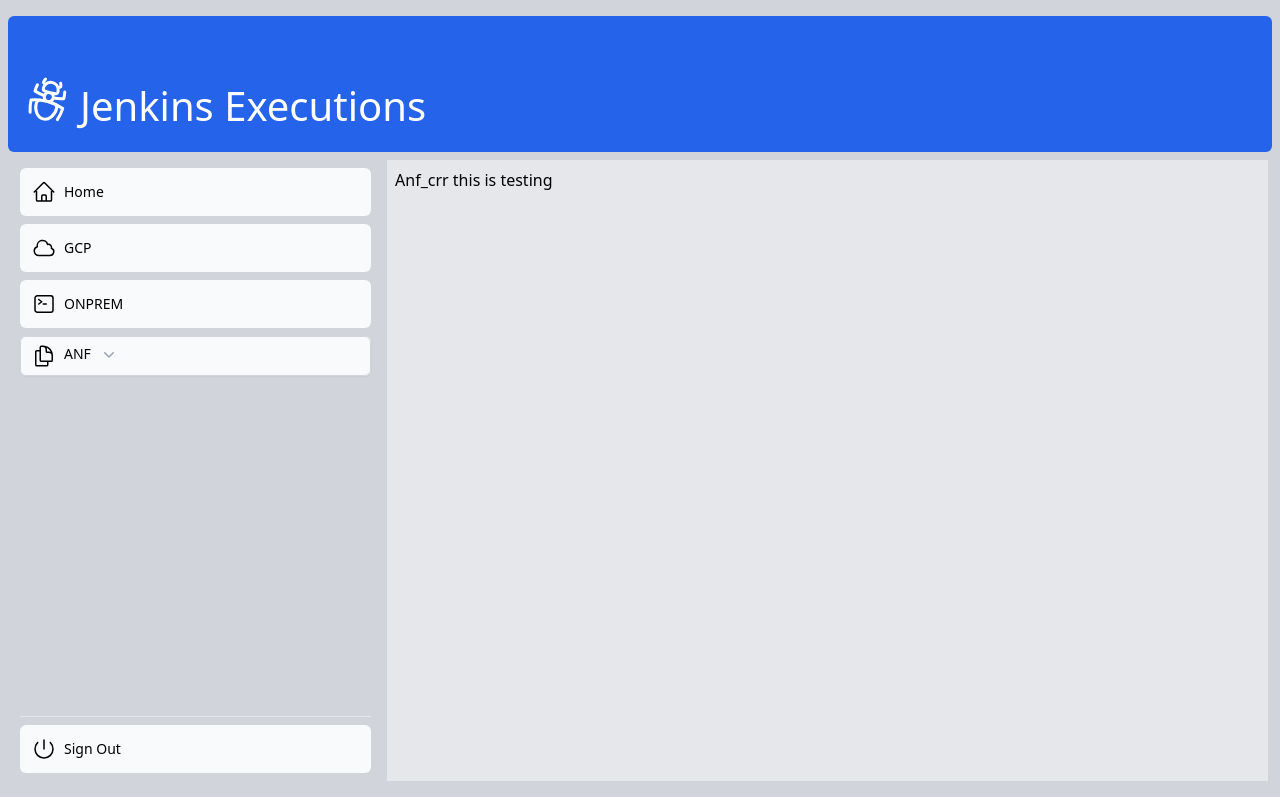
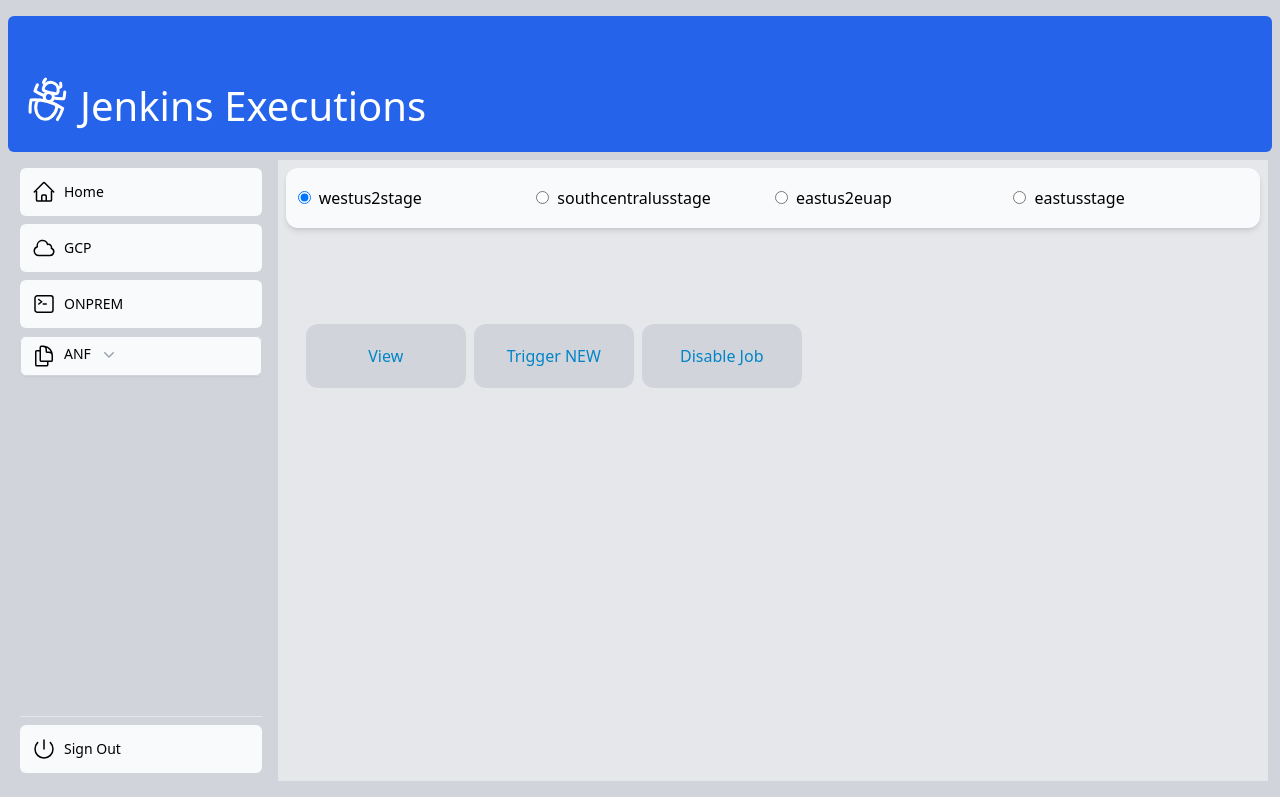
Before and after one commit to dmahanot/cit-dashboard, a React (Create React App) app in the folder citdash/: page /jenkins_new/anf_crr in a window 1280 px wide. Built offline with nearby package versions, Linux system fonts and the light colour scheme.

Commit message:
verified login to dashboard

```diff
--- a/citdash/src/App.js
+++ b/citdash/src/App.js
@@ -11,10 +11,9 @@
 
 function App() {
   return (
-    // <Login />
     <Routes>
-      {/* <Route path="/login" element={<Login />} /> */}
       <Route path="/" element={<Navigate to="/dashboard" />} />
+      <Route path="/login" element={<Login />} />
       <Route path="dashboard" element={<Dashboard />} />
       <Route path="jenkins_new/" element={<Jenkins_new />} >
         <Route path="anf_sanity" element={<Anf_sanity />} />
--- a/citdash/src/components/jenkins_execution/anf/Anf_crr.js
+++ b/citdash/src/components/jenkins_execution/anf/Anf_crr.js
@@ -1,9 +1,131 @@
 import React from 'react'
 
-function Anf_crr() {
+function Anf_sanity() {
   return (
-    <div>Anf_crr this is testing</div>
+    <>
+      <div className="relative flex w-full flex-col rounded-xl  bg-clip-border shadow-md bg-gray-50">
+        {/* <nav className="flex min-w-[240px] flex-row gap-1 p-2 font-sans text-base font-normal">
+    <div role="button"
+      className="flex items-center w-full p-0 leading-tight transition-all rounded-lg outline-none text-start hover:bg-opacity-80 focus:bg-sky-100 focus:bg-opacity-80 active:bg-blue-blue-200 active:bg-opacity-80 active:text-sky-600">
+      <label htmlFor="horizontal-list-react" className="flex items-center w-full px-3 py-2 cursor-pointer">
+        <div className="grid mr-3 place-items-center">
+          <div className="inline-flex items-center">
+            <label className="relative flex items-center p-0 rounded-full cursor-pointer"
+              htmlFor="horizontal-list-react">
+              <input name="horizontal-list" id="horizontal-list-react" type="radio"
+                className="before:content[''] peer relative h-5 w-5 cursor-pointer appearance-none rounded-full border border-blue-200 text-blue-500 transition-all before:absolute before:top-2/4 before:left-2/4 before:block before:h-12 before:w-12 before:-translate-y-2/4 before:-translate-x-2/4 before:rounded-full before:bg-sky-500 before:opacity-0 before:transition-opacity checked:border-sky-900 checked:before:bg-sky-600 hover:before:opacity-0" />
+              <span
+                className="absolute text-sky-600 transition-opacity opacity-0 pointer-events-none top-2/4 left-2/4 -translate-y-2/4 -translate-x-2/4 peer-checked:opacity-100">
+                <svg xmlns="http://www.w3.org/2000/svg" className="h-3.5 w-3.5" viewBox="0 0 16 16" fill="currentColor">
+                  <circle data-name="ellipse" cx="8" cy="8" r="8"></circle>
+                </svg>
+              </span>
+            </label>
+          </div>
+        </div>
+        <p className="block font-sans text-base antialiased font-medium leading-relaxed text-gray-500">
+          WEST US 2
+        </p>
+      </label>
+    </div>
+    <div role="button"
+      className="flex items-center w-full p-0 leading-tight transition-all rounded-lg outline-none text-start hover:bg-opacity-80 focus:bg-sky-100 focus:bg-opacity-80 active:bg-blue-blue-200 active:bg-opacity-80 active:text-sky-600">
+      <label htmlFor="horizontal-list-react" className="flex items-center w-full px-3 py-2 cursor-pointer">
+        <div className="grid mr-3 place-items-center">
+          <div className="inline-flex items-center">
+            <label className="relative flex items-center p-0 rounded-full cursor-pointer"
+              htmlFor="horizontal-list-react">
+              <input name="horizontal-list" id="horizontal-list-react" type="radio"
+                className="before:content[''] peer relative h-5 w-5 cursor-pointer appearance-none rounded-full border border-blue-200 text-blue-500 transition-all before:absolute before:top-2/4 before:left-2/4 before:block before:h-12 before:w-12 before:-translate-y-2/4 before:-translate-x-2/4 before:rounded-full before:bg-sky-500 before:opacity-0 before:transition-opacity checked:border-sky-900 checked:before:bg-sky-600 hover:before:opacity-0" />
+              <span
+                className="absolute text-sky-600 transition-opacity opacity-0 pointer-events-none top-2/4 left-2/4 -translate-y-2/4 -translate-x-2/4 peer-checked:opacity-100">
+                <svg xmlns="http://www.w3.org/2000/svg" className="h-3.5 w-3.5" viewBox="0 0 16 16" fill="currentColor">
+                  <circle data-name="ellipse" cx="8" cy="8" r="8"></circle>
+                </svg>
+              </span>
+            </label>
+          </div>
+        </div>
+        <p className="block font-sans text-base antialiased font-medium leading-relaxed text-gray-500">
+          SCUS
+        </p>
+      </label>
+    </div>
+    <div role="button"
+      className="flex items-center w-full p-0 leading-tight transition-all rounded-lg outline-none text-start hover:bg-opacity-80 focus:bg-sky-100 focus:bg-opacity-80 active:bg-blue-blue-200 active:bg-opacity-80 active:text-sky-600">
+      <label htmlFor="horizontal-list-react" className="flex items-center w-full px-3 py-2 cursor-pointer">
+        <div className="grid mr-3 place-items-center">
+          <div className="inline-flex items-center">
+            <label className="relative flex items-center p-0 rounded-full cursor-pointer"
+              htmlFor="horizontal-list-react">
+              <input name="horizontal-list" id="horizontal-list-react" type="radio"
+                className="before:content[''] peer relative h-5 w-5 cursor-pointer appearance-none rounded-full border border-blue-200 text-blue-500 transition-all before:absolute before:top-2/4 before:left-2/4 before:block before:h-12 before:w-12 before:-translate-y-2/4 before:-translate-x-2/4 before:rounded-full before:bg-sky-500 before:opacity-0 before:transition-opacity checked:border-sky-900 checked:before:bg-sky-600 hover:before:opacity-0" />
+              <span
+                className="absolute text-sky-600 transition-opacity opacity-0 pointer-events-none top-2/4 left-2/4 -translate-y-2/4 -translate-x-2/4 peer-checked:opacity-100">
+                <svg xmlns="http://www.w3.org/2000/svg" className="h-3.5 w-3.5" viewBox="0 0 16 16" fill="currentColor">
+                  <circle data-name="ellipse" cx="8" cy="8" r="8"></circle>
+                </svg>
+              </span>
+            </label>
+          </div>
+        </div>
+        <p className="block font-sans text-base antialiased font-medium leading-relaxed text-gray-500">
+          CENTRAL-US-EUAP
+        </p>
+      </label>
+    </div>
+    <div role="button"
+      className="flex items-center w-full p-0 leading-tight transition-all rounded-lg outline-none text-start hover:bg-opacity-80 focus:bg-sky-100 focus:bg-opacity-80 active:bg-blue-blue-200 active:bg-opacity-80 active:text-sky-600">
+      <label htmlFor="horizontal-list-react" className="flex items-center w-full px-3 py-2 cursor-pointer">
+        <div className="grid mr-3 place-items-center">
+          <div className="inline-flex items-center">
+            <label className="relative flex items-center p-0 rounded-full cursor-pointer"
+              htmlFor="horizontal-list-react">
+              <input name="horizontal-list" id="horizontal-list-react" type="radio"
+                className="before:content[''] peer relative h-5 w-5 cursor-pointer appearance-none rounded-full border border-blue-200 text-blue-500 transition-all before:absolute before:top-2/4 before:left-2/4 before:block before:h-12 before:w-12 before:-translate-y-2/4 before:-translate-x-2/4 before:rounded-full before:bg-sky-500 before:opacity-0 before:transition-opacity checked:border-sky-900 checked:before:bg-sky-600 hover:before:opacity-0" />
+              <span
+                className="absolute text-sky-600 transition-opacity opacity-0 pointer-events-none top-2/4 left-2/4 -translate-y-2/4 -translate-x-2/4 peer-checked:opacity-100">
+                <svg xmlns="http://www.w3.org/2000/svg" className="h-3.5 w-3.5" viewBox="0 0 16 16" fill="currentColor">
+                  <circle data-name="ellipse" cx="8" cy="8" r="8"></circle>
+                </svg>
+              </span>
+            </label>
+          </div>
+        </div>
+        <p className="block font-sans text-base antialiased font-medium leading-relaxed text-gray-500">
+          EAST-US-EUAP
+        </p>
+      </label>
+    </div>
+  </nav> */}
+        <div className=' flex min-w-min flex-row gap-1 p-3 font-sans text-base font-normal'>
+          <div className='flex flex-row p-0 items-center leading-tight w-full transition-all'>
+            <input type="radio" name="radio-1" className="radio radio-info" checked />
+            <span className='p-2'>westus2stage</span>
+          </div>
+          <div className='flex flex-row p-0 items-center leading-tight w-full transition-all'>
+            <input type="radio" name="radio-1" className="radio radio-info" />
+            <span className='p-2'>southcentralusstage</span>
+          </div>
+          <div className='flex flex-row p-0 items-center leading-tight w-full transition-all'>
+            <input type="radio" name="radio-1" className="radio radio-info" />
+            <span className='p-2'>eastus2euap</span>
+          </div>
+          <div className='flex flex-row p-0 items-center leading-tight w-full transition-all'>
+            <input type="radio" name="radio-1" className="radio radio-info" />
+            <span className='p-2'>eastusstage</span>
+          </div>
+        </div>
+      </div>
+      <div className='relative w-full items-center my-20 p-4 min-h-max '>
+        <div className='text-sky-600 items-center leading-tight text-center flex'>
+          <button className='font-sans bg-gray-300 rounded-xl w-40 h-16  hover:text-white hover:bg-sky-600 mx-1'>View </button>
+          <button className='font-sans bg-gray-300 rounded-xl w-40 h-16  hover:text-white hover:bg-sky-600 mx-1'>Trigger NEW</button>
+          <button className='font-sans bg-gray-300 rounded-xl w-40 h-16  hover:text-white hover:bg-sky-600 mx-1'>Disable Job</button>
+          </div>
+      </div>
+    </>
   )
 }
 
-export default Anf_crr
+export default Anf_sanity
--- a/citdash/src/components/jenkins_execution/anf/Anf_sanity.js
+++ b/citdash/src/components/jenkins_execution/anf/Anf_sanity.js
@@ -101,26 +101,29 @@
         <div className=' flex min-w-min flex-row gap-1 p-3 font-sans text-base font-normal'>
           <div className='flex flex-row p-0 items-center leading-tight w-full transition-all'>
             <input type="radio" name="radio-1" className="radio radio-info" checked />
-            <span className='p-2'>WEST US 2</span>
+            <span className='p-2'>westus2stage</span>
           </div>
           <div className='flex flex-row p-0 items-center leading-tight w-full transition-all'>
             <input type="radio" name="radio-1" className="radio radio-info" />
-            <span className='p-2'>SOUTH-CENTRAL-US</span>
+            <span className='p-2'>southcentralusstage</span>
           </div>
           <div className='flex flex-row p-0 items-center leading-tight w-full transition-all'>
             <input type="radio" name="radio-1" className="radio radio-info" />
-            <span className='p-2'>CENTRAL-US-EUAP</span>
+            <span className='p-2'>eastus2euap</span>
           </div>
           <div className='flex flex-row p-0 items-center leading-tight w-full transition-all'>
             <input type="radio" name="radio-1" className="radio radio-info" />
-            <span className='p-2'>EAST-US-EUAP</span>
+            <span className='p-2'>eastusstage</span>
           </div>
         </div>
       </div>
-      <div className='relative w-full items-center my-20 p-4 min-h-max '>
-        <div className='text-sky-600 items-center leading-tight text-center'>
-          <button className='font-sans bg-gray-300 rounded-xl w-40 h-16  hover:text-white hover:bg-sky-600'>Trigger</button>
+      <div className='relative w-full items-center my-10 p-4 h-[240px]'>
+        <div className='text-sky-600 items-center leading-tight text-center flex pb-4'>
+          <button className='font-sans bg-gray-300 rounded-xl w-40 h-16  hover:text-white hover:bg-sky-600 mx-1'>View </button>
+          <button className='font-sans bg-gray-300 rounded-xl w-40 h-16  hover:text-white hover:bg-sky-600 mx-1'>Trigger New</button>
+          <button className='font-sans bg-gray-300 rounded-xl w-40 h-16  hover:text-white hover:bg-sky-600 mx-1'>Disable Job</button>
           </div>
+          <div className='bg-gray-300 h-full'>COnsole logs</div>
       </div>
     </>
   )
```
Also changed, not shown: citdash/src/components/login/Login.js (+14 -11 lines).
